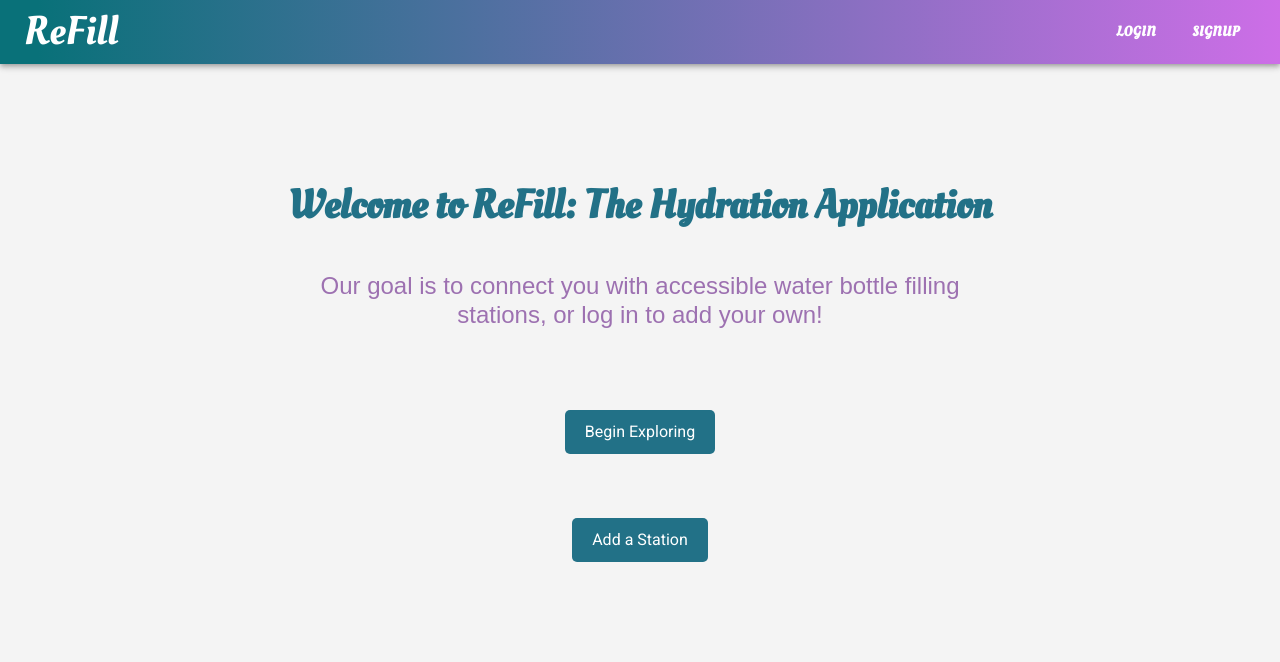
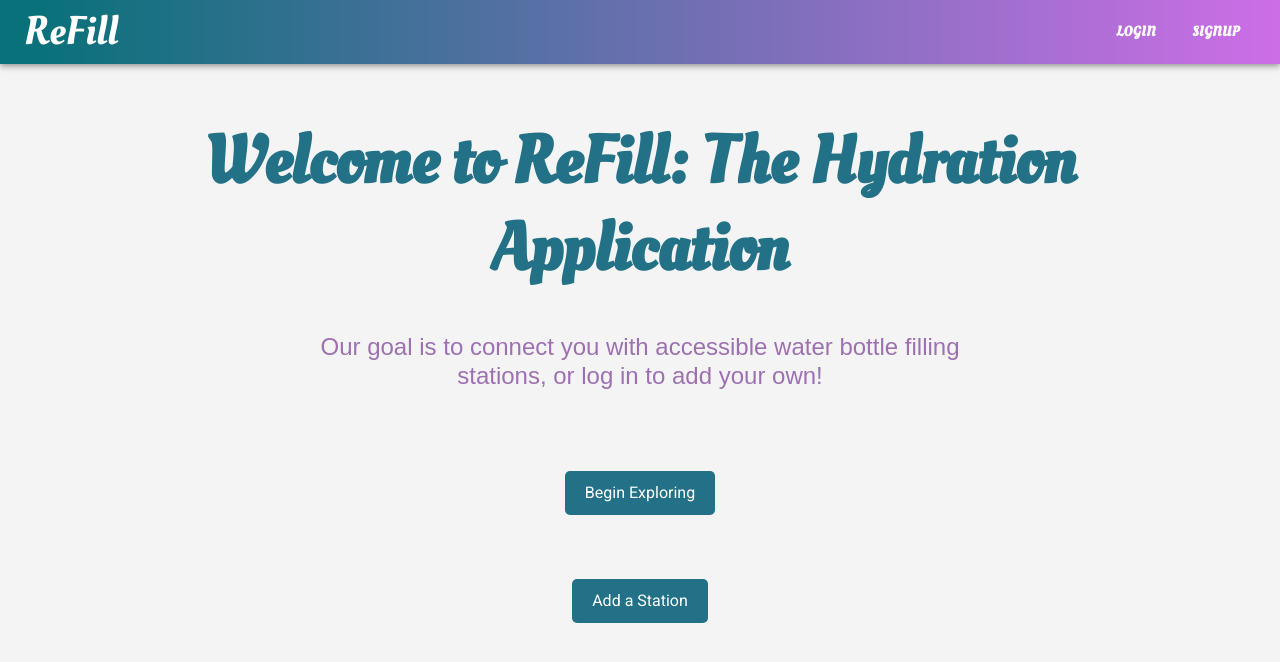
Before and after one commit to epuer18/ReFill, a React (Vite) app in the folder client/: page / in a window 1280 px wide. Shown: the top 662 px of the page. Built offline with nearby package versions, Linux system fonts and the light colour scheme; a web font is replaced by a local one.

Commit message:
adjust home page font

```diff
--- a/client/src/App.jsx
+++ b/client/src/App.jsx
@@ -1,5 +1,5 @@
 import "./css/App.css";
-import "@fontsource/lora";
+// import "@fontsource/lora";
 import { Route, Routes } from "react-router-dom";
 import Header from "./component/header.jsx";
 import Login from "./component/login.jsx";
--- a/client/src/css/home.css
+++ b/client/src/css/home.css
@@ -15,7 +15,7 @@
 
 .homePage h1 {
   color: #227187;
-  font-size: 4.1 rem;
+  font-size: 4.2rem;
   line-height: 1.3;
 }
 
```
